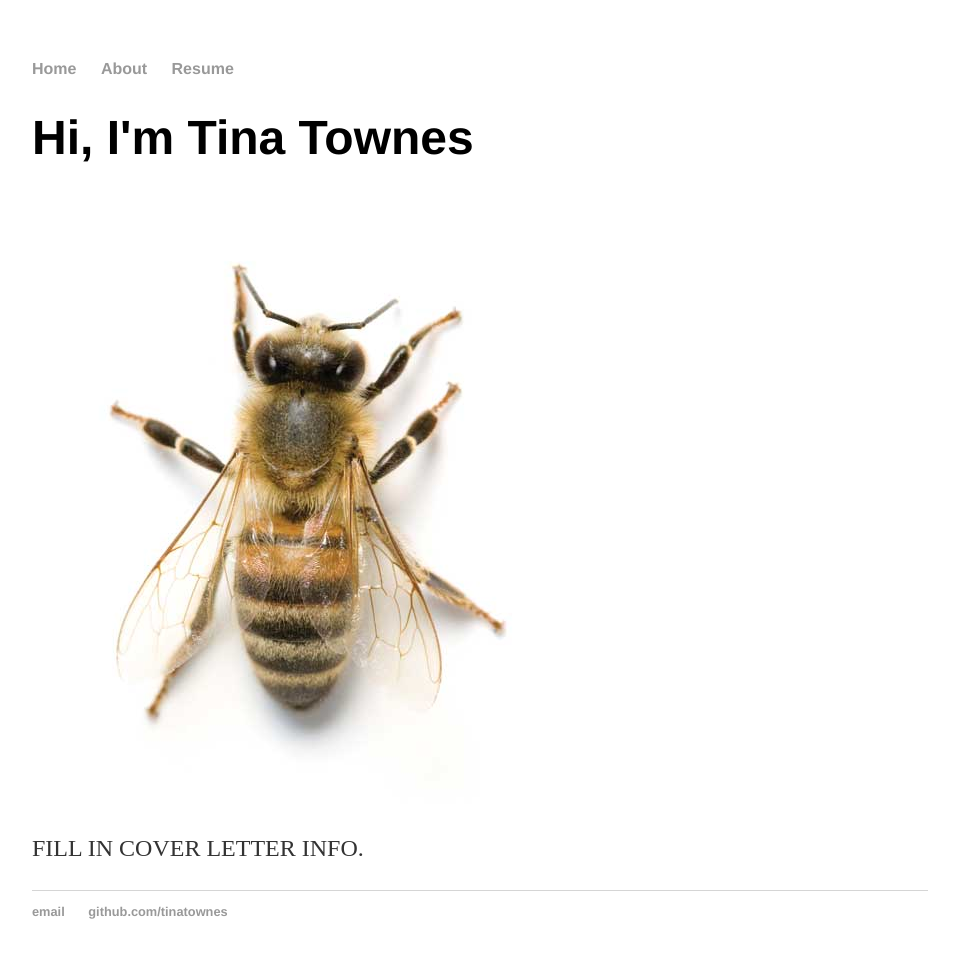
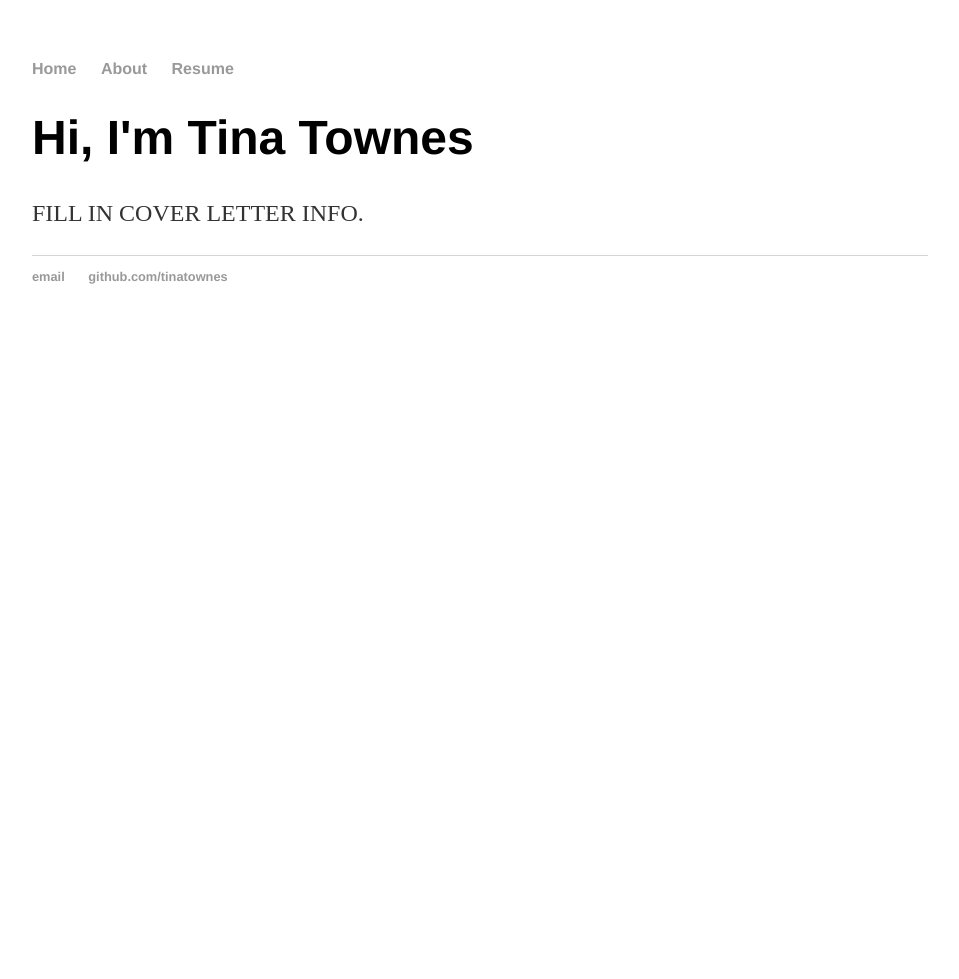
Before and after one commit to tinatownes/tinatownes.github.io, a Jekyll site: the page built from index.html, in a window 1280 px wide. Shown: the whole page, without its empty margins (160-1119 px from the left). Built offline with Jekyll 4.4.1, drawn with Linux system fonts in a browser that asks for light colours; after the commit the page ends 900 px from its top, so only the background shows below that.

Commit message:
Update index.html

```diff
--- a/index.html
+++ b/index.html
@@ -4,6 +4,6 @@ title: Tina Townes
 ---
 <div>
 	<h1>Hi, I'm Tina Townes</h1>
-	<img src="images/Bee.jpg" alt="">
+	<!--img src="images/Bee.jpg" alt=""-->
 	<p>FILL IN COVER LETTER INFO.</p>
 </div>
```
